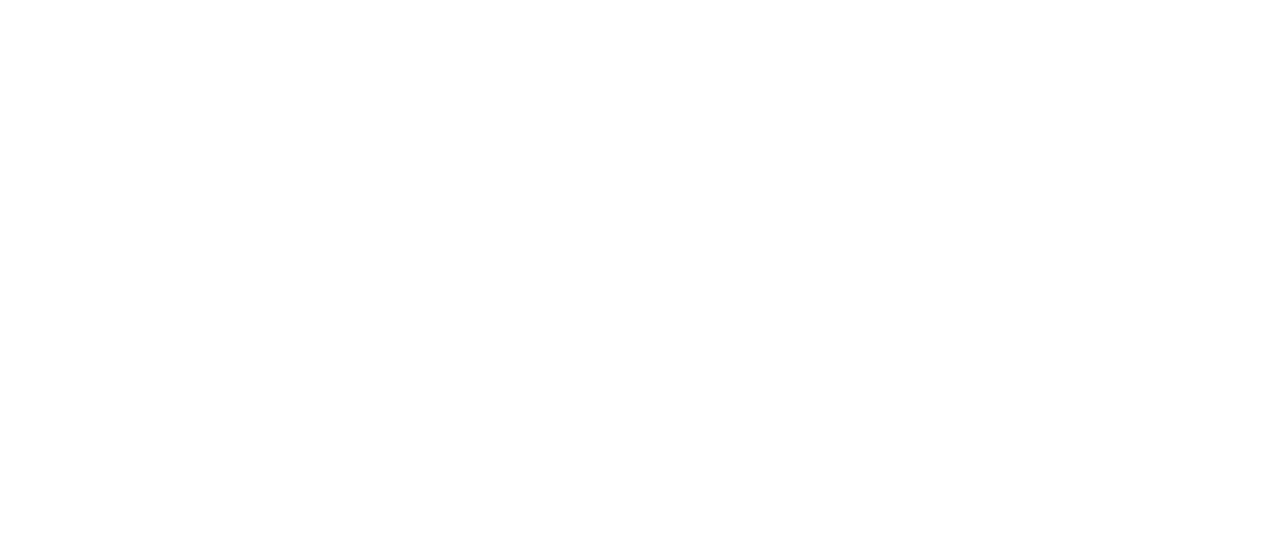
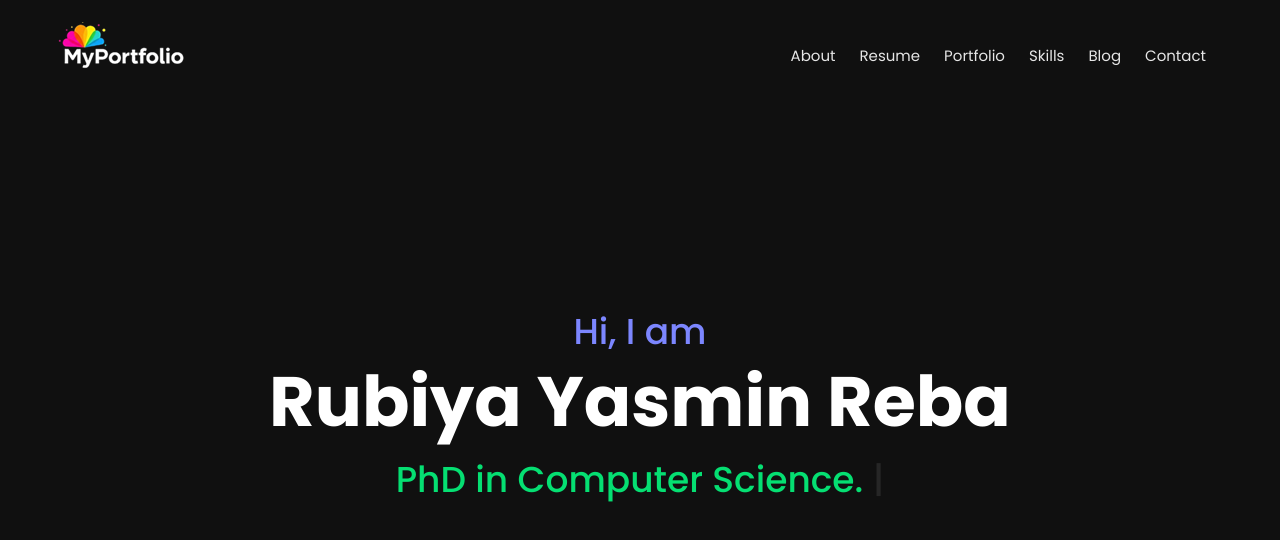
Before and after one commit to RubiyaHud/MyPersonalPortfolio, a React (Vite) app: page / in a window 1280 px wide. Shown: the top 540 px of the page. Built offline with nearby package versions, Linux system fonts and the light colour scheme.

Commit message:
hero page v1

```diff
--- a/index.html
+++ b/index.html
@@ -1,14 +1,25 @@
 <!doctype html>
 <html lang="en">
+
 <head>
   <meta charset="UTF-8" />
   <link rel="icon" type="image/svg+xml" href="/vite.svg" />
   <meta name="viewport" content="width=device-width, initial-scale=1.0" />
+  <!-- Google Fonts Start -->
+  <link rel="preconnect" href="https://fonts.googleapis.com">
+  <link rel="preconnect" href="https://fonts.gstatic.com" crossorigin>
+  <link
+    href="https://fonts.googleapis.com/css2?family=Poppins:ital,wght@0,100;0,200;0,300;0,400;0,500;0,600;0,700;0,800;0,900;1,100;1,200;1,300;1,400;1,500;1,600;1,700;1,800;1,900&display=swap"
+    rel="stylesheet">
+  <!-- Google Fonts End -->
+
   <title>My Personal Portfolio</title>
 </head>
+
 <body>
 
   <div id="root"></div>
   <script type="module" src="/src/main.jsx"></script>
 </body>
+
 </html>
--- a/package.json
+++ b/package.json
@@ -11,15 +11,18 @@
   },
   "dependencies": {
     "@tailwindcss/vite": "^4.1.10",
+    "lucide-react": "^0.515.0",
     "react": "^19.1.0",
     "react-dom": "^19.1.0",
-    "tailwindcss": "^4.1.10"
+    "tailwindcss": "^4.1.10",
+    "typed.js": "^2.1.0"
   },
   "devDependencies": {
     "@eslint/js": "^9.25.0",
     "@types/react": "^19.1.2",
     "@types/react-dom": "^19.1.2",
     "@vitejs/plugin-react": "^4.4.1",
+    "daisyui": "^5.0.43",
     "eslint": "^9.25.0",
     "eslint-plugin-react-hooks": "^5.2.0",
     "eslint-plugin-react-refresh": "^0.4.19",
--- a/src/App.css
+++ b/src/App.css
@@ -1 +1,10 @@
 @import "tailwindcss";
+
+@plugin "daisyui";
+
+@theme {
+    --color-bgC: #101010;
+    --color-FontC: #e6e6e6;
+    --font-poppins:  "Poppins", "sans-serif";
+
+  }
--- a/src/App.jsx
+++ b/src/App.jsx
@@ -1,12 +1,21 @@
 
 import './App.css'
+import Hero from './components/layouts/Hero'
+import Hero2 from './components/layouts/Hero2'
+import Home from './components/layouts/Home'
+import Navbar from './components/Navbar'
 
 function App() {
 
 
   return (
-   <>
-   </>
+    <>
+      <Navbar />
+      <Hero />
+
+
+      {/* <Home /> */}
+    </>
   )
 }
 
--- /dev/null
+++ b/src/components/Image.jsx
@@ -0,0 +1,9 @@
+import React from 'react'
+
+const Image = ({ className, imgSrc, imgAlt }) => {
+    return (
+        <img src={imgSrc} alt={imgAlt} className={`${className}`} />
+    )
+}
+
+export default Image
--- /dev/null
+++ b/src/components/Navbar.jsx
@@ -0,0 +1,58 @@
+// import Image from '../Image';
+import logoImg from "../assets/logo.png";
+import Image from "./Image";
+
+const Navbar = () => {
+    return (
+        <>
+            <div className="navbar bg-bgC">
+                {/* Navbar Start: Logo */}
+                <div className="navbar-start lg:pl-[50px]">
+                    <Image imgSrc={logoImg} imgAlt={logoImg} />
+                </div>
+
+                {/* Navbar Center (optional, can be used if needed) */}
+                {/* <div className="navbar-center hidden lg:flex"> ... </div> */}
+
+                {/* Navbar End: Links (Desktop) & Menu Icon (Mobile) */}
+                <div className="navbar-end w-full justify-end lg:pt-5 lg:pr-[50px]">
+
+                    {/* Desktop Menu */}
+                    <ul className="hidden lg:flex menu menu-horizontal px-1 font-poppins text-FontC text-[15px] font-normal leading-7">
+                        <li><a> About </a></li>
+                        <li><a> Resume </a></li>
+                        <li><a> Portfolio </a></li>
+                        <li><a> Skills </a></li>
+                        <li><a> Blog </a></li>
+                        <li><a> Contact </a></li>
+                    </ul>
+
+                    {/* Mobile Menu Dropdown */}
+                    <div className="dropdown lg:hidden ">
+                        <div tabIndex={0} role="button" className="btn btn-ghost bg-base-100 shadow">
+                            <svg xmlns="http://www.w3.org/2000/svg" className="h-5 w-5" fill="none" viewBox="0 0 24 24" stroke="currentColor">
+                                <path strokeLinecap="round" strokeLinejoin="round" strokeWidth="2" d="M4 6h16M4 12h8m-8 6h16" />
+                            </svg>
+                        </div>
+                        <div className="m-auto">
+                            <ul
+                                tabIndex={0}
+                                className=" menu menu-sm dropdown-content right-0 bg-base-100 rounded-box z-10 mt-3 w-52 p-2 shadow font-poppins text-bgC text-[15px] font-normal leading-7"
+                            >
+                                <li><a>About</a></li>
+                                <li><a>Resume</a></li>
+                                <li><a>Portfolio</a></li>
+                                <li><a>Skills</a></li>
+                                <li><a>Blog</a></li>
+                                <li><a>Contact</a></li>
+                            </ul>
+                        </div>
+                    </div>
+                </div>
+            </div>
+
+        </>
+    )
+}
+
+export default Navbar
--- /dev/null
+++ b/src/components/TypedText.jsx
@@ -0,0 +1,33 @@
+// TypedText.jsx
+import { useEffect, useRef } from "react";
+import Typed from "typed.js";
+
+const TypedText = () => {
+    const el = useRef(null);
+    const typed = useRef(null);
+
+    useEffect(() => {
+        typed.current = new Typed(el.current, {
+            strings: ["Developer.", "Designer.", "Creator."],
+            typeSpeed: 70,
+            backSpeed: 40,
+            backDelay: 1500,
+            loop: true,
+            showCursor: true,
+            cursorChar: "|",
+
+            //   typeSpeed: 50,
+            //         backSpeed: 25,
+            //         fadeOut: true,
+            //         loop: true,
+        });
+
+        return () => {
+            typed.current.destroy();
+        };
+    }, []);
+
+    return <span ref={el} className="text-xl font-bold" />;
+};
+
+export default TypedText;
--- /dev/null
+++ b/src/components/layouts/Hero.jsx
@@ -0,0 +1,47 @@
+import React, { useEffect, useRef } from "react";
+import Typed from "typed.js";
+
+const Hero = () => {
+    const el = useRef(null);
+    const typed = useRef(null);
+
+    useEffect(() => {
+        typed.current = new Typed(el.current, {
+            strings: [
+                '<span class="text-red-400"> Frontend Web Developer. </span>',
+                '<span class="text-green-400"> PhD in Computer Science. </span>',
+                '<span class="text-blue-400"> Skilled in React and Tailwind CSS. </span>',
+                '<span class="text-blue-400"> Enthusiastic about Web Technologies. </span>',
+                '<span class="text-blue-400"> Let\'s build something impactful! </span>',
+
+
+            ],
+            typeSpeed: 50,
+            backSpeed: 10,
+            backDelay: 1500,
+            loop: true,
+            showCursor: true,
+            cursorChar: "|",
+            contentType: "html", // important!
+        });
+        return () => {
+            typed.current.destroy();
+        };
+    }, []);
+
+    return (
+        <section className="min-h-screen mx-auto pt-[100px] lg:pt-55 lg:px-4  bg-bgC text-white text-center ">
+            <h2 className="mb-2 text-2xl md:text-3xl lg:text-4xl font-poppins font-medium text-indigo-400 "> Hi, I am </h2>
+            <h1 className="mb-4 text-4xl leading-[57.6px] md:text-[62px] md:leading-[74.4px] lg:text-[70px] lg:leading-[84px] font-poppins font-bold text-white ">
+                Rubiya Yasmin Reba
+            </h1>
+
+            <h2 className="text-2xl md:text-3xl lg:text-4xl font-medium font-poppins">
+                <span ref={el} />
+            </h2>
+
+        </section>
+    );
+};
+
+export default Hero;
--- /dev/null
+++ b/src/components/layouts/Hero2.jsx
@@ -0,0 +1,67 @@
+// Hero2.jsx
+import React, { useEffect, useRef } from "react";
+import Typed from "typed.js";
+import { ChevronDown } from "lucide-react"; // optional icon library
+
+const Hero2 = () => {
+    const el = useRef(null);
+    const typed = useRef(null);
+
+    useEffect(() => {
+        typed.current = new Typed(el.current, {
+            strings: ["Web Developer.", "UI/UX Designer.", "React Enthusiast."],
+            typeSpeed: 60,
+            backSpeed: 30,
+            backDelay: 1500,
+            loop: true,
+            showCursor: true,
+            cursorChar: "|",
+        });
+
+        return () => {
+            typed.current.destroy();
+        };
+    }, []);
+
+    return (
+        <section className="min-h-screen flex flex-col items-center justify-center bg-gradient-to-br from-gray-900 via-indigo-900 to-purple-900 text-white text-center px-4 relative">
+            <h1 className="text-4xl sm:text-6xl font-extrabold mb-4">
+                Hi, I'm <span className="text-indigo-400">Your Name</span>
+            </h1>
+            <h2 className="text-2xl sm:text-4xl font-medium">
+                <span ref={el} />
+            </h2>
+            <p className="mt-6 max-w-xl text-lg text-gray-300">
+                I build beautiful, fast, and responsive web apps using modern frontend technologies.
+            </p>
+            <div className="mt-8 flex gap-4">
+                <a
+                    href="#projects"
+                    className="bg-indigo-500 hover:bg-indigo-600 text-white font-semibold px-6 py-3 rounded-2xl shadow-md transition"
+                >
+                    View Projects
+                </a>
+                <a
+                    href="#contact"
+                    className="border border-white hover:bg-white hover:text-indigo-700 text-white font-semibold px-6 py-3 rounded-2xl transition"
+                >
+                    Contact Me
+                </a>
+            </div>
+
+            {/* Scroll down icon */}
+            <a
+                href="#next-section"
+                className="absolute bottom-6 animate-bounce text-indigo-400"
+                aria-label="Scroll down"
+            >
+                <ChevronDown size={32} />
+                {/* <svg className="w-8 h-8" fill="none" stroke="currentColor" strokeWidth="2" viewBox="0 0 24 24">
+                    <path strokeLinecap="round" strokeLinejoin="round" d="M19 9l-7 7-7-7" />
+                </svg> */}
+            </a>
+        </section>
+    );
+};
+
+export default Hero2;
--- /dev/null
+++ b/src/components/layouts/Home.jsx
@@ -0,0 +1,19 @@
+import React from 'react'
+import Navbar from '../Navbar'
+import TypedText from '../TypedText'
+
+const Home = () => {
+    return (
+        <>
+            <div class="bg-amber-100 container mx-auto h-[500px] lg:pt-80 lg:px-4 pt-[166px]">
+                <h1 className="text-center font-poppins font-medium text-2xl md:text-3xl lg:text-4xl mb-4 text-gray-800"> Hi, I am </h1>
+                <h1 class="text-center font-poppins font-bold text-5xl leading-[57.6px] md:text-[62px] md:leading-[74.4px] lg:text-[70px] lg:leading-[84px]">
+                    Rubiya Yasmin Reba
+                </h1>
+                <TypedText />
+            </div>
+        </>
+    )
+}
+
+export default Home
```
Also changed, not shown: src/assets/logo.png (added), 1 other file (tests, documents, lock files or other folders). Lines whose indentation alone changed are shown as unchanged.
